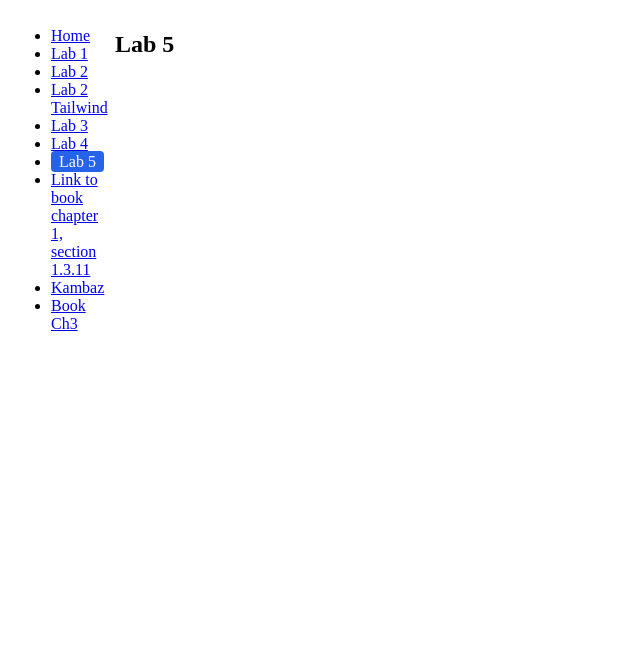
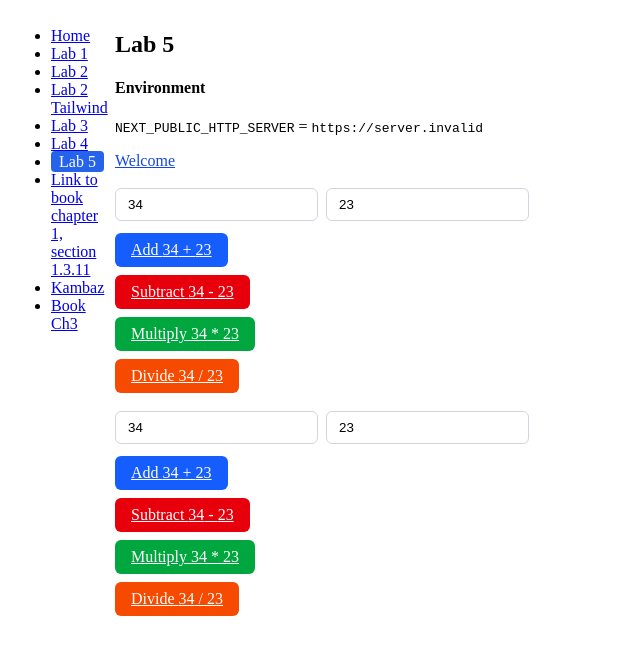
Before and after one commit to bshen0831/kambaz-next-js, a Next.js app: page /labs/lab5 in a window 1280 px wide. Shown: the top 654 px of the page, without its empty margins (0-640 px from the left). Built offline with nearby package versions, Linux system fonts and the light colour scheme; no server answers.

Commit message:
added content up to 5.2.2

```diff
--- /dev/null
+++ b/app/labs/lab5/Environment.tsx
@@ -0,0 +1,15 @@
+export default function Environment() {
+    const HTTP_SERVER = process.env.NEXT_PUBLIC_HTTP_SERVER;
+    return (
+        <div id="wd-lab5-environment">
+            <h4>Environment</h4>
+            <p>
+                <code>NEXT_PUBLIC_HTTP_SERVER</code> = <code>{HTTP_SERVER}</code>
+            </p>
+            <a id="wd-welcome-link" className="text-blue-700 underline"
+                href={`${HTTP_SERVER}/lab5/welcome`}>
+                Welcome
+            </a>
+        </div>
+    );
+}
--- /dev/null
+++ b/app/labs/lab5/PathParameters.tsx
@@ -0,0 +1,45 @@
+"use client";
+
+import { useState } from "react";
+
+export default function PathParameters() {
+    const HTTP_SERVER = process.env.NEXT_PUBLIC_HTTP_SERVER;
+    const [a, setA] = useState("34");
+    const [b, setB] = useState("23");
+    return (
+        <>
+            <br />
+            <div className="flex gap-2 mb-3">
+                <input type="number" id="wd-path-parameter-a" value={a}
+                    className="border border-gray-300 rounded-md px-3 py-2 focus:outline-none focus:ring-2 focus:ring-blue-600"
+                    onChange={(e) => setA(e.target.value)} />
+                <input type="number" id="wd-path-parameter-b" value={b}
+                    className="border border-gray-300 rounded-md px-3 py-2 focus:outline-none focus:ring-2 focus:ring-blue-600"
+                    onChange={(e) => setB(e.target.value)} />
+            </div>
+            <div className="flex flex-col items-start gap-2">
+                <a id="wd-path-parameter-add"
+                    className="inline-block bg-blue-600 hover:bg-blue-700 text-white rounded-md px-4 py-2"
+                    href={`${HTTP_SERVER}/lab5/add/${a}/${b}`}>
+                    Add {a} + {b}
+                </a>
+                <a id="wd-path-parameter-subtract"
+                    className="inline-block bg-red-600 hover:bg-blue-700 text-white rounded-md px-4 py-2"
+                    href={`${HTTP_SERVER}/lab5/subtract/${a}/${b}`}>
+                    Subtract {a} - {b}
+                </a>
+                <a id="wd-path-parameter-multiply"
+                    className="inline-block bg-green-600 hover:bg-blue-700 text-white rounded-md px-4 py-2"
+                    href={`${HTTP_SERVER}/lab5/multiply/${a}/${b}`}>
+                    Multiply {a} * {b}
+                </a>
+                <a id="wd-path-parameter-divide"
+                    className="inline-block bg-orange-600 hover:bg-blue-700 text-white rounded-md px-4 py-2"
+                    href={`${HTTP_SERVER}/lab5/divide/${a}/${b}`}>
+                    Divide {a} / {b}
+                </a>
+            </div>
+
+        </>
+    );
+};
--- /dev/null
+++ b/app/labs/lab5/QueryParameters.tsx
@@ -0,0 +1,45 @@
+"use client";
+
+import { useState } from "react";
+
+export default function PathParameters() {
+    const HTTP_SERVER = process.env.NEXT_PUBLIC_HTTP_SERVER;
+    const [a, setA] = useState("34");
+    const [b, setB] = useState("23");
+    return (
+        <>
+            <br />
+            <div className="flex gap-2 mb-3">
+                <input type="number" id="wd-path-parameter-a" value={a}
+                    className="border border-gray-300 rounded-md px-3 py-2 focus:outline-none focus:ring-2 focus:ring-blue-600"
+                    onChange={(e) => setA(e.target.value)} />
+                <input type="number" id="wd-path-parameter-b" value={b}
+                    className="border border-gray-300 rounded-md px-3 py-2 focus:outline-none focus:ring-2 focus:ring-blue-600"
+                    onChange={(e) => setB(e.target.value)} />
+            </div>
+            <div className="flex flex-col items-start gap-2">
+                <a id="wd-path-parameter-add"
+                    className="inline-block bg-blue-600 hover:bg-blue-700 text-white rounded-md px-4 py-2"
+                    href={`${HTTP_SERVER}/lab5/calculator?operation=add&a=${a}&b=${b}`}>
+                    Add {a} + {b}
+                </a>
+                <a id="wd-path-parameter-subtract"
+                    className="inline-block bg-red-600 hover:bg-blue-700 text-white rounded-md px-4 py-2"
+                    href={`${HTTP_SERVER}/lab5/calculator?operation=subtract&a=${a}&b=${b}`}>
+                    Subtract {a} - {b}
+                </a>
+                <a id="wd-path-parameter-multiply"
+                    className="inline-block bg-green-600 hover:bg-blue-700 text-white rounded-md px-4 py-2"
+                    href={`${HTTP_SERVER}/lab5/calculator?operation=multiply&a=${a}&b=${b}`}>
+                    Multiply {a} * {b}
+                </a>
+                <a id="wd-path-parameter-divide"
+                    className="inline-block bg-orange-600 hover:bg-blue-700 text-white rounded-md px-4 py-2"
+                    href={`${HTTP_SERVER}/lab5/calculator?operation=divide&a=${a}&b=${b}`}>
+                    Divide {a} / {b}
+                </a>
+            </div>
+
+        </>
+    );
+};
--- /dev/null
+++ b/app/labs/lab5/lab5.css
@@ -0,0 +1,4 @@
+/* Tailwind for Lab 5 only: theme + utilities, without the preflight reset */
+@layer theme, base, components, utilities;
+@import "tailwindcss/theme.css" layer(theme);
+@import "tailwindcss/utilities.css" layer(utilities);
--- /dev/null
+++ b/app/labs/lab5/layout.tsx
@@ -0,0 +1,6 @@
+import { ReactNode } from "react";
+import "./lab5.css";
+
+export default function Lab5Layout({ children }: Readonly<{ children: ReactNode }>) {
+    return <>{children}</>;
+}
--- a/app/labs/lab5/page.tsx
+++ b/app/labs/lab5/page.tsx
@@ -1,3 +1,14 @@
+import Environment from "./Environment";
+import PathParameters from "./PathParameters";
+import QueryParameters from "./QueryParameters";
 export default function Lab5() {
-    return <h2>Lab 5</h2>;
+    return (
+        <div id="wd-lab5">
+            <h2>Lab 5</h2>
+            <Environment />
+            <PathParameters />
+            <QueryParameters />
+
+        </div>
+    );
 }
--- a/app/todo.md
+++ b/app/todo.md
@@ -0,0 +1 @@
+This is our project branch.
```
